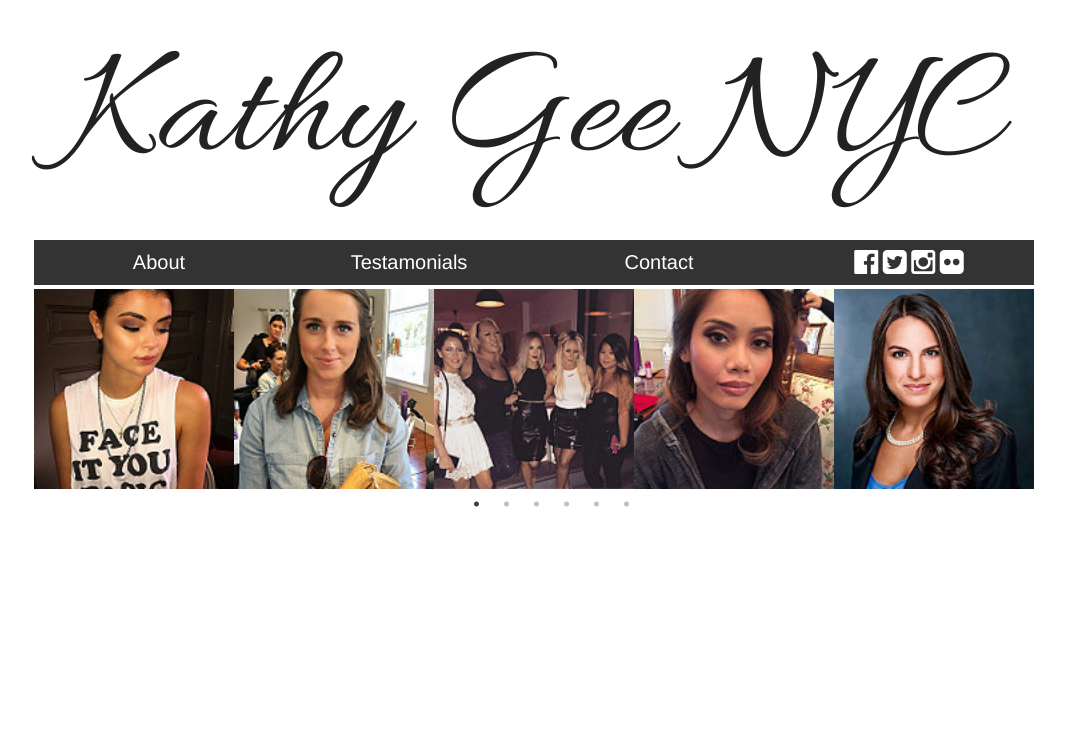
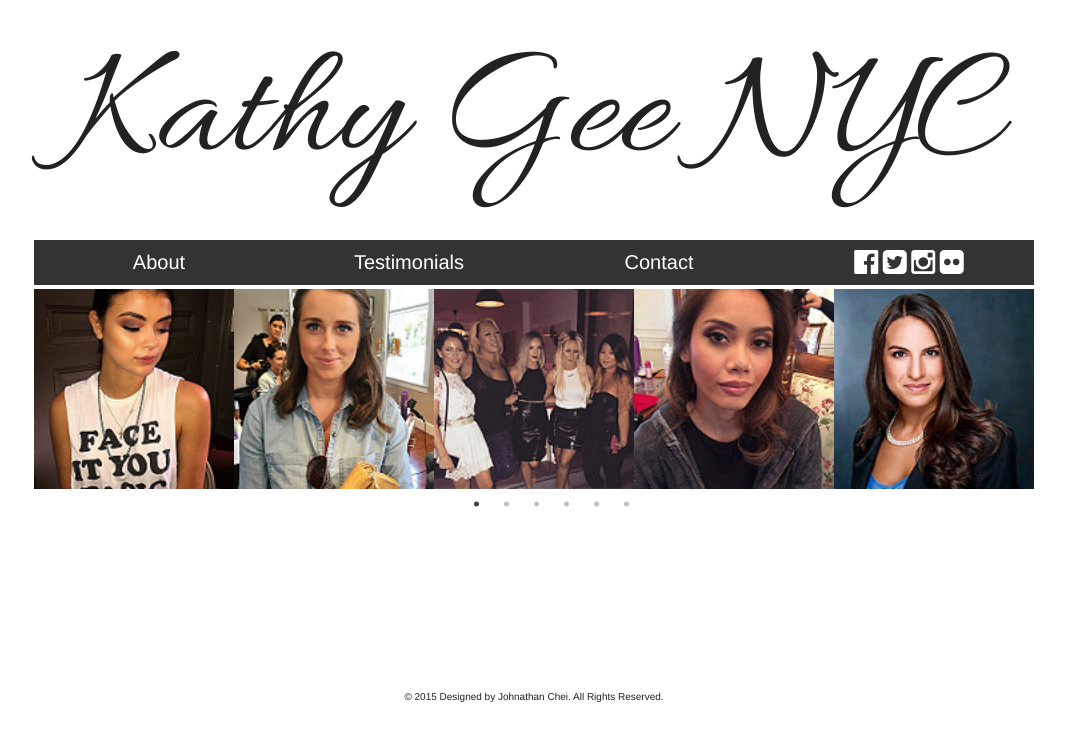
Before and after one commit to Krazian/Kathy-Site, a Node server app: page / in a window 1280 px wide. Shown: the top 741 px of the page, without its empty margins (106-1171 px from the left). Run offline with Node 20, Linux system fonts and the light colour scheme; some libraries are stand-ins or nearby versions.

Commit message:
added footer

```diff
--- a/public/style.css
+++ b/public/style.css
@@ -42,6 +42,12 @@ a:active {
 	max-width: 1000px;
 }
 
+footer{
+	text-align: center;
+	font-size: 10px;
+	margin-top: 200px;
+}
+
 @media only screen and (max-width: 40em){
 		#header{
 			font-size: 5em;
--- a/views/index.ejs
+++ b/views/index.ejs
@@ -12,15 +12,17 @@
 	<link href='https://fonts.googleapis.com/css?family=Allura' rel='stylesheet' type='text/css'>
 </head>
 <body>
+	<!--Modal for all info -->
+
 	<!-- The header -->
 	<header class="header" id="header">Kathy Gee NYC</header>
 
 	<!-- The Nav Bar -->
 	<div class="sticky row">
   <div class="top-bar" id="navbar" data-topbar role="navigation" data-options="sticky_on: [large,medium,small]">
-    <div class="large-3 medium-3 small-3 columns" id="links"> <a id="nav">About</a> </div>
-    <div class="large-3 medium-3 small-3 columns" id="links"> <a id="nav">Testamonials</a> </div>
-    <div class="large-3 medium-3 small-3 columns" id="links"> <a id="nav">Contact</a> </div>
+    <div class="large-3 medium-3 small-3 columns" id="links"> <a class="about" id="nav">About</a> </div>
+    <div class="large-3 medium-3 small-3 columns" id="links"> <a class="testimonials" id="nav">Testimonials</a> </div>
+    <div class="large-3 medium-3 small-3 columns" id="links"> <a class="contact" id="nav">Contact</a> </div>
     <div class="large-3 medium-3 small-3 columns" id="links">
 	    <a href="http://www.facebook.com/" class="fa fa-facebook-official" id="icons"></a>
 	    <a href="http://www.twitter.com/" class="fa fa-twitter-square" id="icons"></a>
@@ -34,7 +36,7 @@
 <div class="images">
 <!-- Images to be added via jQuery script -->
 </div>
-
+<footer> &copy; 2015 Designed by Johnathan Chei. All Rights Reserved.</footer>
 <script type="text/javascript" src="//code.jquery.com/jquery-1.11.0.min.js"></script>
 <script type="text/javascript" src="//code.jquery.com/jquery-migrate-1.2.1.min.js"></script>
 <script src="/../foundation-5.5.2/js/vendor/jquery.js"></script>
```
